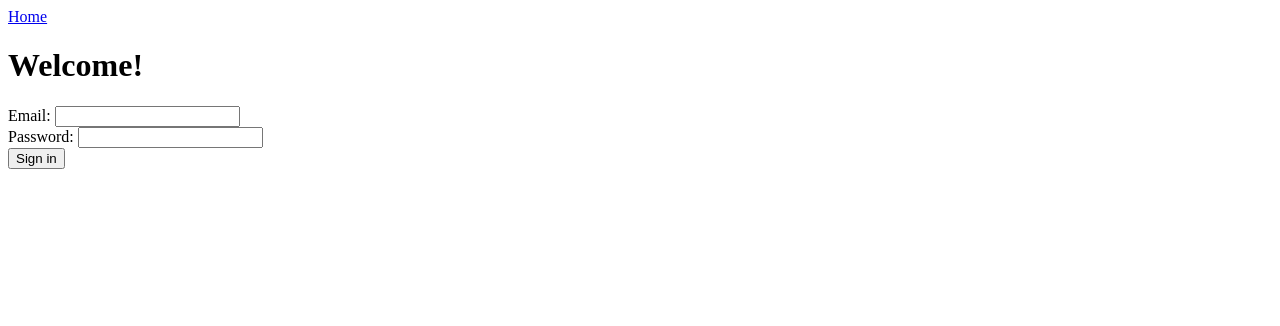
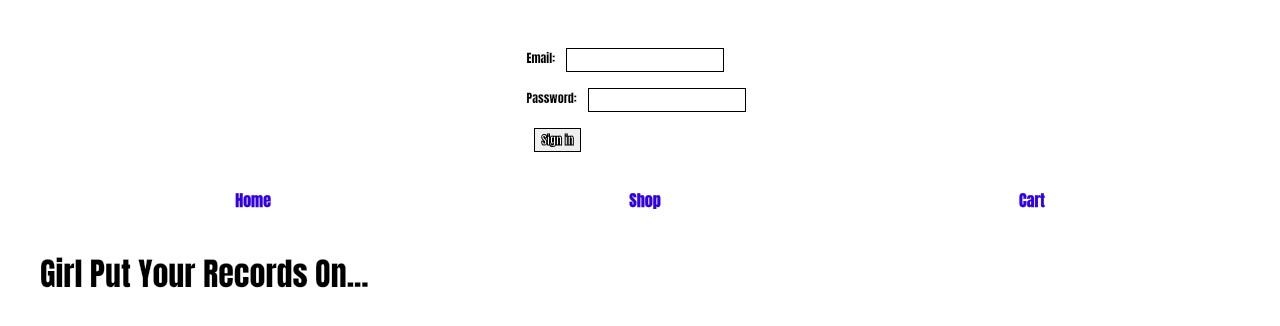
Before and after one commit to tomweidner103/grace-shopper-team-a, a React app: page /#/ in a window 1280 px wide. Shown: the top 326 px of the page. Built offline with nearby package versions, Linux system fonts and the light colour scheme; no server answers.

Commit message:
basic css will redo

```diff
--- a/index.html
+++ b/index.html
@@ -1,5 +1,102 @@
 <html>
 <head>
+  <style>
+    body {
+       font-family: impact;
+       -webkit-text-stroke-width: .25px;
+       -webkit-text-stroke-color:white;
+       color:black;
+       padding: 2rem;
+     }
+    nav {
+       display: flex;
+       justify-content: space-around;
+       padding: 1rem;
+     }
+     a {
+       -webkit-text-stroke-width: .25px;
+       -webkit-text-stroke-color: #2e06c1;
+       font-size: 1rem;
+       text-decoration: none;
+       color: #3100e5;
+     }
+     a:focus {
+       text-decoration: line-through;
+       -webkit-text-stroke-width: 1.5px;
+       color: transparent;
+     }
+     a:hover {
+       font-size: 1.25rem;
+       text-decoration: line-through;
+       transition: 0.25s ease;
+     }
+     #flex{
+       display: flex;
+       flex-direction: column;
+       border-radius: 2rem;
+       border: solid 1px black;
+       align-items:center;
+       justify-content: space-around;
+       margin: 1rem;
+       background-color:white;
+     }
+     li {
+       display: flex;
+       flex-direction: row;
+       padding: .75rem;
+     }
+
+     input{
+       height: 2rem;
+       font-size: 1rem;
+       margin: .5rem;
+       font-family: courier;
+       border: 1px;
+       border-style: solid;
+     }
+
+     button {
+       height: 2rem;
+       font-size: 1rem;
+       margin: .5rem;
+       font: impact;
+       border: black 1px;
+       border-style: solid;
+       font-family: impact;
+       color: white;
+       -webkit-text-stroke-width: 1px;
+       -webkit-text-stroke-color:black;
+     }
+
+     button:hover {
+       color: #e64a2b;
+       -webkit-text-stroke-color: none !important;
+       -webkit-text-stroke-color:#e64a2b;
+       size: 5rem;
+       transition: color 0.25 ease;
+     }
+     select {
+       font-family: impact;
+       color:#e64a2b;
+     }
+     #description {
+       font-family: courier;
+     }
+     .signin {
+       display: flex;
+       align-content: center;
+       align-items: center;
+
+       justify-content: center;
+       font-size: .75rem;
+     }
+     .signin input, button {
+       height: 1.5rem;
+       margin: .5rem;
+       font-size: .75rem;
+     }
+
+  </style>
   <script src="/dist/main.js" defer></script>
 </head>
 <body>
--- a/src/App.js
+++ b/src/App.js
@@ -12,9 +12,9 @@ class App extends React.Component {
   render() {
     return (
       <div>
+        < SignIn />
         < Nav />
         < Routes />
-        < SignIn />
       </div>
     );
   }
--- a/src/Home.js
+++ b/src/Home.js
@@ -4,7 +4,7 @@ import {connect} from 'react-redux';
 const Home = () => {
   return (
     <div>
-      <h1>Welcome!</h1>
+      <h1>Girl Put Your Records On...</h1>
     </div>
   );
 }
--- a/src/Nav.js
+++ b/src/Nav.js
@@ -7,6 +7,8 @@ const Nav = () => {
     <header>
       <nav>
         <NavLink to='/'>Home</NavLink>
+        <NavLink to='/products'>Shop</NavLink>
+        <NavLink to='/cart'>Cart</NavLink>
       </nav>
     </header>
   );
--- a/src/SingleProduct.js
+++ b/src/SingleProduct.js
@@ -1,7 +1,7 @@
 import React from 'react';
 import axios from 'axios';
 import { connect } from 'react-redux';
-import { getProducts} from '../store';
+import { getProducts, addToCart } from '../store';
 
 const { Component } = React;
 
@@ -9,24 +9,45 @@ const { Component } = React;
 class _SingleProduct extends Component {
 constructor() {
   super();
-   this.state = {product: {}};
+  this.state = {
+    product: {},
+    quantity: 1
+   };
+  this.addToCart = this.addToCart.bind(this)
 }
- componentDidMount() {
+
+async componentDidMount() {
   const { match: { params } } = this.props;
-   axios.get(`/api/products/${params.id}`)
+  await axios.get(`/api/products/${params.id}`)
     .then(({ data }) => {
       this.setState({ product: data });
     });
   };
+async addToCart(ev) {
+ ev.preventDefault()
+ await this.props.addToCart(this.state)
+}
 render() {
   return (
     <div>
       <div id='flex'>
+
         <li key='img'>{this.state.product.imageURL}</li>
+
         <li key='name'>{this.state.product.name}</li>
+
         <li key='genre'>{this.state.product.genre}</li>
-         <li key='price'>{this.state.product.price}</li>
-         <li key='description'>{this.state.product.description}</li>
+
+        <li key='price'>${this.state.product.price}</li>
+
+        <select onChange={ (ev) => this.setState({ quantity : ev.target.value}) }>
+        <option>Select Qty</option>
+        {[1,2,3,4,5].map(num => <option key={num} value={num}>{num}</option>)}
+        </select>
+
+        <button type = 'submit' onClick={addToCart}>ADD TO CART</button>
+
+        <li id='description' key='description'>{this.state.product.description}</li>
       </div>
     </div>
    )
```
Also changed, not shown: db.js (+5 -5 lines), 1 other file (tests, documents, lock files or other folders). Lines whose indentation alone changed are shown as unchanged.
